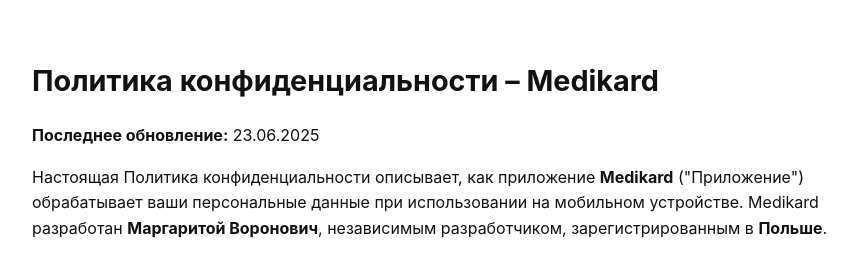
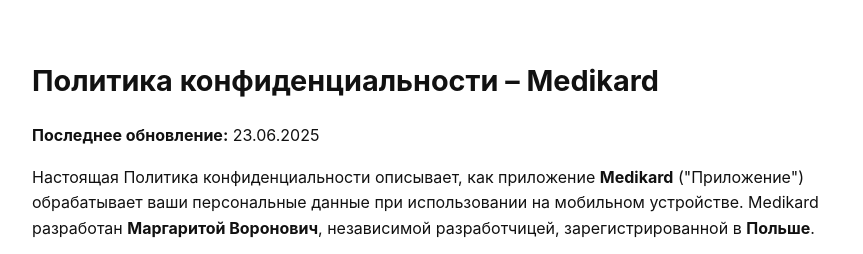
Before and after one commit to margarita-voronovich/medikard-public, a plain HTML site: page privacy-policy-ru.html in a window 1280 px wide. Shown: the top 254 px of the page, without its empty margins (208-1071 px from the left). Drawn offline with Linux system fonts and the light colour scheme.

Commit message:
Update privacy-policy-ru.html

```diff
--- a/privacy-policy-ru.html
+++ b/privacy-policy-ru.html
@@ -38,7 +38,7 @@
   <p><strong>Последнее обновление:</strong> 23.06.2025</p>
 
   <p>
-    Настоящая Политика конфиденциальности описывает, как приложение <strong>Medikard</strong> ("Приложение") обрабатывает ваши персональные данные при использовании на мобильном устройстве. Medikard разработан <strong>Маргаритой Воронович</strong>, независимым разработчиком, зарегистрированным в <strong>Польше</strong>.
+    Настоящая Политика конфиденциальности описывает, как приложение <strong>Medikard</strong> ("Приложение") обрабатывает ваши персональные данные при использовании на мобильном устройстве. Medikard разработан <strong>Маргаритой Воронович</strong>, независимой разработчицей, зарегистрированной в <strong>Польше</strong>.
   </p>
 
   <p>
```
